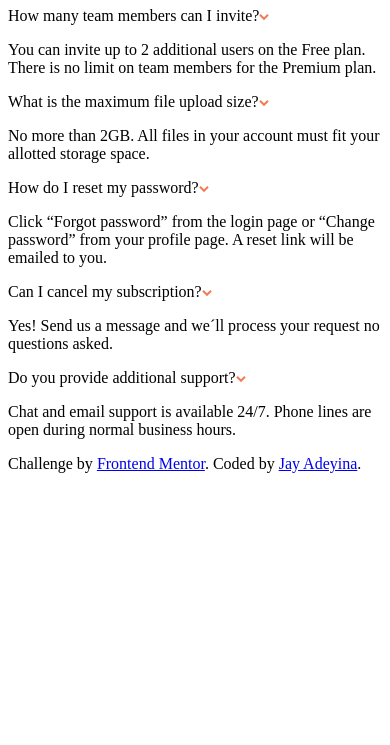
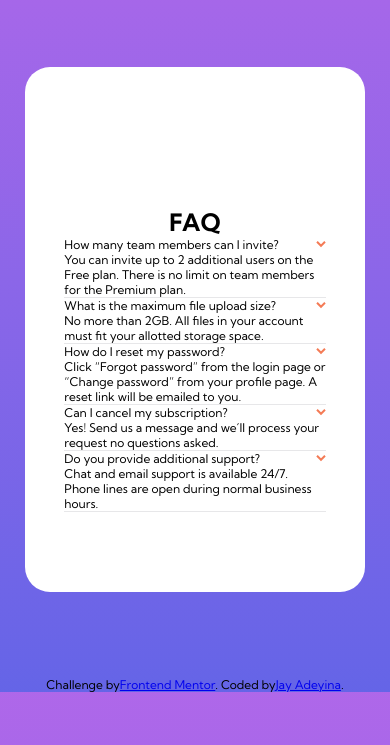
Before and after one commit to Hyuuga81/faq-accordion-card-main, a plain HTML site: page index.html in a window 390 px wide. Shown: the part 99-844 px from the top of the page. Drawn offline with Linux system fonts and the light colour scheme.

Commit message:
Mobile first

```diff
--- a/css/styles.css
+++ b/css/styles.css
@@ -3,3 +3,92 @@ footer styles
     .attribution { font-size: 11px; text-align: center; }
     .attribution a { color: hsl(228, 45%, 44%); }
   </style>*/
+
+
+/********************* GENERAL STYLES *********************/
+* {
+  padding: 0;
+  margin: 0;
+}
+
+html {
+  font-size: 12px;
+}
+
+body {
+  font-size: 1em;
+  font-family: 'Kumbh Sans', sans-serif;
+  width: 100%;
+  background: linear-gradient(hsl(273, 75%, 66%), hsl(240, 73%, 65%));
+  background-size: cover;
+}
+
+main {
+  width: 100%;
+  display: flex;
+  justify-content: center;
+  align-items: center;
+  flex-flow: row wrap;
+
+}
+
+.container {
+  width: 87%;
+  display: flex;
+  justify-content: center;
+  align-items: center;
+  flex-flow: row wrap;
+}
+
+/********************** FAQ ***************************/
+.faq {
+  width: 100%;
+  background-color: #fff;
+  display: flex;
+  justify-content: center;
+  align-items: center;
+  flex-flow: row wrap;
+  margin-top: 150px;
+  margin-bottom: 85px;
+  padding-top: 140px;
+  padding-bottom: 80px;
+  border-radius: 25px;
+}
+
+.faq .container {
+  width: 77%;
+  display: flex;
+  justify-content: center;
+  align-items: center;
+  flex-flow: row wrap;
+}
+
+/*********************** QUESTIONS *********************/
+
+.qna {
+  width: 100%;
+  display: flex;
+  justify-content: center;
+  align-items: center;
+  flex-flow: row wrap;
+  border-bottom: 1px solid hsl(240, 5%, 91%);
+}
+
+.q-block {
+  width: 100%;
+  display: flex;
+  justify-content: space-between;
+  align-items: center;
+  flex-flow: row wrap;
+}
+
+
+
+/************************* FOOTER *********************/
+footer {
+  width: 100%;
+  display: flex;
+  justify-content: center;
+  align-items: center;
+  flex-flow: row wrap;
+}
--- a/index.html
+++ b/index.html
@@ -6,6 +6,15 @@
 
   <link rel="icon" type="image/png" sizes="32x32" href="./images/favicon-32x32.png">
 
+  <!-- css link -->
+  <link rel="stylesheet" type="text/css" href="css/styles.css">
+
+  <!-- Google Fonts -->
+<link href="https://fonts.googleapis.com/css2?family=Kumbh+Sans:wght@400;700&display=swap" rel="stylesheet">
+
+  <!-- js link-->
+
+
   <title>Frontend Mentor | FAQ Accordion Card</title>
 
   <!-- Feel free to remove these styles or customise in your own stylesheet 👍 -->
@@ -13,43 +22,63 @@
 </head>
 <body>
   <main>
-    <img src="#" alt="girl" />
+    <div class="container">
+      <img src="#" alt="girl" />
     <img src="#" alt="shadow" />
 
     <div class="faq">
-      <h1>FAQ</h1>
+      <div class="container">
+        <h1>FAQ</h1>
 
       <div class="qna">
-        <p class="question">How many team members can I invite?<img src="images/icon-arrow-down.svg" alt="arrow" /></p>
+        <div class="q-block">
+          <p class="question">How many team members can I invite?</p>
+          <img src="images/icon-arrow-down.svg" alt="arrow" />
+        </div>
         <p class="answer">You can invite up to 2 additional users on the Free plan. There is no limit on team members for the Premium plan.</p>
       </div>
 
       <div class="qna">
-        <p class="question">What is the maximum file upload size?<img src="images/icon-arrow-down.svg" alt="arrow" /></p>
+        <div class="q-block">
+          <p class="question">What is the maximum file upload size?</p>
+          <img src="images/icon-arrow-down.svg" alt="arrow" />
+        </div>
         <p class="answer">No more than 2GB. All files in your account must fit your allotted storage space.</p>
       </div>
 
       <div class="qna">
-        <p class="question">How do I reset my password?<img src="images/icon-arrow-down.svg" alt="arrow" /></p>
+        <div class="q-block">
+          <p class="question">How do I reset my password?</p>
+          <img src="images/icon-arrow-down.svg" alt="arrow" />
+        </div>
         <p class="answer">Click “Forgot password” from the login page or “Change password” from your profile page. A reset link will be emailed to you.</p>
       </div>
 
       <div class="qna">
-        <p class="question">Can I cancel my subscription?<img src="images/icon-arrow-down.svg" alt="arrow" /></p>
+        <div class="q-block">
+          <p class="question">Can I cancel my subscription?</p>
+          <img src="images/icon-arrow-down.svg" alt="arrow" />
+        </div>
         <p class="answer">Yes! Send us a message and we&#180;ll process your request no questions asked.</p>
       </div>
 
       <div class="qna">
-        <p class="question">Do you provide additional support?<img src="images/icon-arrow-down.svg" alt="arrow" /></p>
+        <div class="q-block">
+          <p class="question">Do you provide additional support?</p>
+          <img src="images/icon-arrow-down.svg" alt="arrow" />
+        </div>
         <p class="answer">Chat and email support is available 24/7. Phone lines are open during normal business hours.</p>
       </div>
+      </div>  <!--End container -->
 
     </div>  <!--End FAQ -->
+    </div>  <!--End container -->
+    <footer>
+      Challenge by <a href="https://www.frontendmentor.io?ref=challenge" target="_blank">Frontend Mentor</a>.
+      Coded by <a href="#"> Jay Adeyina</a>.
+    </footer>
   </main>
 
 </body>
-<footer>
-  Challenge by <a href="https://www.frontendmentor.io?ref=challenge" target="_blank">Frontend Mentor</a>.
-  Coded by <a href="#">Jay Adeyina</a>.
-</footer>
+
 </html>
```
